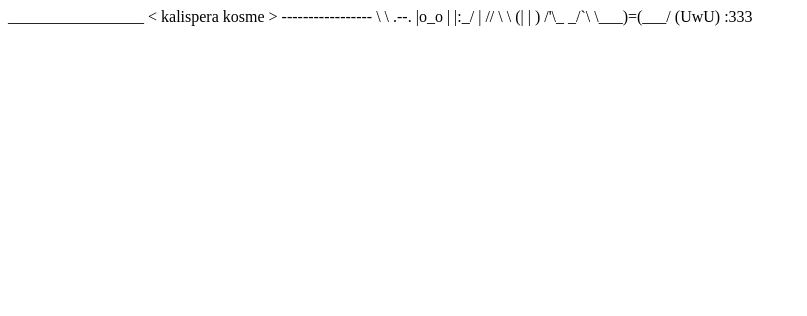
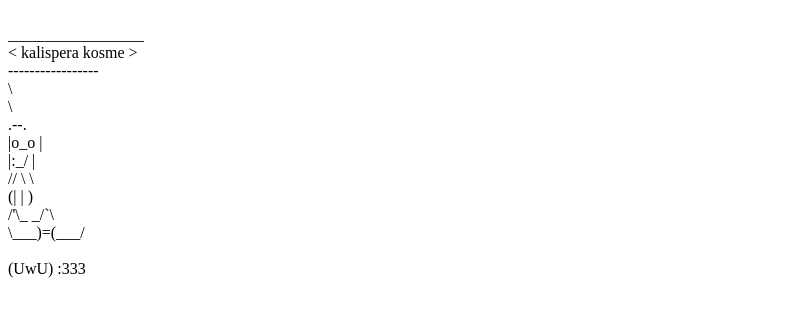
Before and after one commit to dimitris-nik/dimitris-nik.github.io, a plain HTML site: page index.html in a window 1280 px wide. Shown: the whole page, without its empty margins (0-807 px from the left). Drawn offline with Linux system fonts and the light colour scheme.

Commit message:
diorthosi newline sti selida

```diff
--- a/index.html
+++ b/index.html
@@ -1,4 +1,5 @@
- _________________
+<div style="white-space: pre-line">
+_________________
 < kalispera kosme >
  -----------------
    \
@@ -12,3 +13,4 @@
     \___)=(___/
 
 (UwU) :333
+</div>
```
